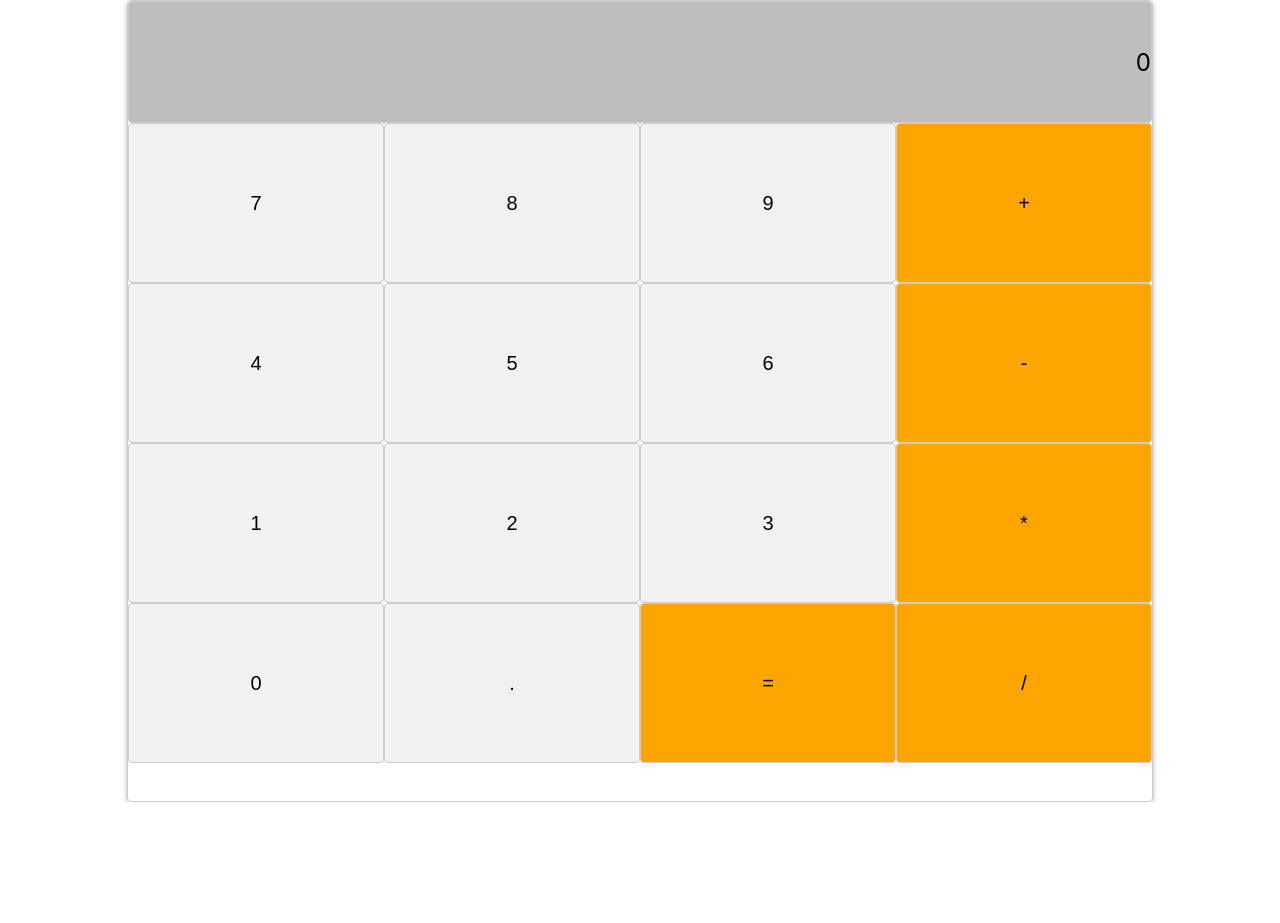
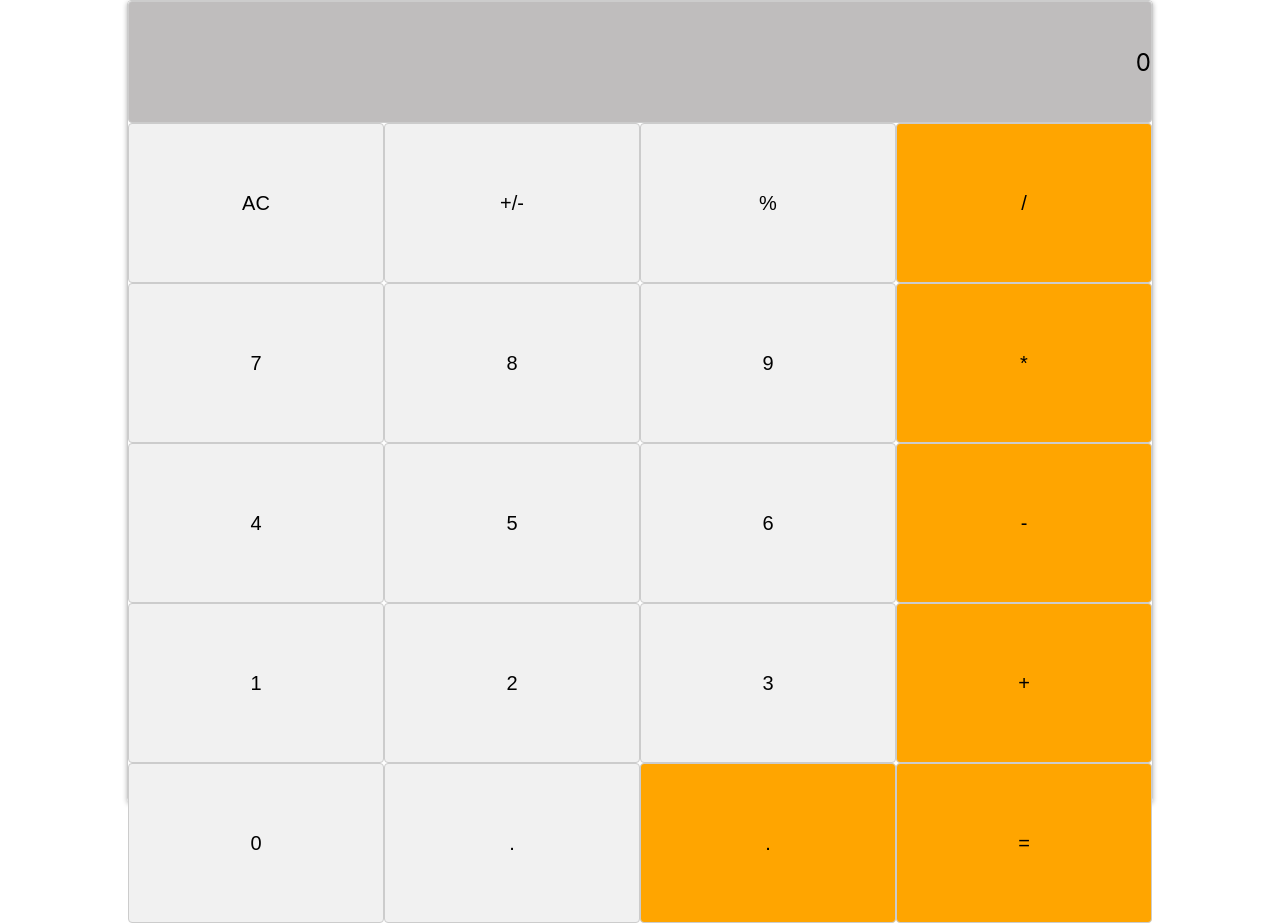
Before and after one commit to diarisdiakite/DD-math-magicians, a React (Create React App) app: page / in a window 1280 px wide. Before the commit the page ends 802 px from the top, so only its background shows below. Built offline with nearby package versions, Linux system fonts and the light colour scheme.

Commit message:
Add functions to handle click, calculate and clear

```diff
--- a/package.json
+++ b/package.json
@@ -7,6 +7,7 @@
     "@testing-library/react": "^13.4.0",
     "@testing-library/user-event": "^13.5.0",
     "big.js": "^6.2.1",
+    "prop-types": "^15.8.1",
     "react": "^18.2.0",
     "react-dom": "^18.2.0",
     "react-scripts": "5.0.1",
--- a/src/components/Calculator.js
+++ b/src/components/Calculator.js
@@ -1,13 +1,40 @@
-import React from 'react';
+import React, { useState } from 'react';
 import './css/Calculator.css';
 import Keypad from './childComponents/Keypad';
 import DisplayResult from './childComponents/DisplayResult';
+import calculate from './logic/calculate';
 
 function Calculator() {
+  const [displayValue, setDisplayValue] = useState('');
+  const [clickedButton, setClickedButton] = useState('');
+
+  const handleClear = (buttonName) => {
+    setDisplayValue('0');
+    setClickedButton(buttonName);
+  };
+
+  const handleClick = (buttonName) => {
+    setDisplayValue((prevValue) => prevValue + buttonName);
+    setClickedButton(buttonName);
+  };
+
+  const handleCalculate = () => {
+    try {
+      const result = calculate(displayValue);
+      setDisplayValue(result);
+    } catch (error) {
+      setDisplayValue('Error');
+    }
+  };
+
   return (
     <div className="calculator">
-      <DisplayResult />
-      <Keypad />
+      <DisplayResult result={displayValue} clickedButton={clickedButton} />
+      <Keypad
+        handleClick={handleClick}
+        handleCalculate={handleCalculate}
+        handleClear={handleClear}
+      />
     </div>
   );
 }
--- a/src/components/childComponents/DisplayResult.js
+++ b/src/components/childComponents/DisplayResult.js
@@ -1,9 +1,17 @@
 import React from 'react';
+import PropTypes from 'prop-types';
 
-function DisplayResult() {
+function DisplayResult({ result, clickedButton }) {
   return (
-    <div className="display">0</div>
+    <div className="display">
+      { result || clickedButton || 0 }
+    </div>
   );
 }
 
+DisplayResult.propTypes = {
+  result: PropTypes.string.isRequired,
+  clickedButton: PropTypes.string.isRequired,
+};
+
 export default DisplayResult;
--- a/src/components/childComponents/Keypad.js
+++ b/src/components/childComponents/Keypad.js
@@ -1,34 +1,189 @@
 import React from 'react';
+import PropTypes from 'prop-types';
 
-function keypad() {
+function Keypad({ handleClick, handleClear, handleCalculate }) {
   return (
+
     <div className="keypad">
       <div className="row">
-        <button type="button" className="key">7</button>
-        <button type="button" className="key">8</button>
-        <button type="button" className="key">9</button>
-        <button type="button" className="key operator">+</button>
+        <button
+          type="button"
+          name="7"
+          className="key"
+          onClick={handleClear}
+        >
+          AC
+        </button>
+        <button
+          type="button"
+          name="+/-"
+          className="key"
+          onClick={() => handleClick('+/-')}
+        >
+          +/-
+        </button>
+        <button
+          type="button"
+          name="%"
+          className="key"
+          onClick={() => handleClick('%')}
+        >
+          %
+        </button>
+        <button
+          type="button"
+          name="+"
+          className="key operator"
+          onClick={() => handleClick('/')}
+        >
+          /
+        </button>
       </div>
       <div className="row">
-        <button type="button" className="key">4</button>
-        <button type="button" className="key">5</button>
-        <button type="button" className="key">6</button>
-        <button type="button" className="key operator">-</button>
+        <button
+          type="button"
+          name="7"
+          className="key"
+          onClick={() => handleClick('7')}
+        >
+          7
+        </button>
+        <button
+          type="button"
+          name="8"
+          className="key"
+          onClick={() => handleClick('8')}
+        >
+          8
+        </button>
+        <button
+          type="button"
+          name="9"
+          className="key"
+          onClick={() => handleClick('9')}
+        >
+          9
+        </button>
+        <button
+          type="button"
+          name="+"
+          className="key operator"
+          onClick={() => handleClick('*')}
+        >
+          *
+        </button>
+      </div>
+
+      <div className="row">
+        <button
+          type="button"
+          name="4"
+          className="key"
+          onClick={() => handleClick('4')}
+        >
+          4
+        </button>
+        <button
+          type="button"
+          name="5"
+          className="key"
+          onClick={() => handleClick('5')}
+        >
+          5
+        </button>
+        <button
+          type="button"
+          name="6"
+          className="key"
+          onClick={() => handleClick('6')}
+        >
+          6
+        </button>
+        <button
+          type="button"
+          name="-"
+          className="key operator"
+          onClick={() => handleClick('-')}
+        >
+          -
+        </button>
       </div>
       <div className="row">
-        <button type="button" className="key">1</button>
-        <button type="button" className="key">2</button>
-        <button type="button" className="key">3</button>
-        <button type="button" className="key operator">*</button>
+        <button
+          type="button"
+          name="1"
+          className="key"
+          onClick={() => handleClick('1')}
+        >
+          1
+        </button>
+        <button
+          type="button"
+          name="2"
+          className="key"
+          onClick={() => handleClick('2')}
+        >
+          2
+        </button>
+        <button
+          type="button"
+          name="3"
+          className="key"
+          onClick={() => handleClick('3')}
+        >
+          3
+        </button>
+        <button
+          type="button"
+          name="+"
+          className="key operator"
+          onClick={() => handleClick('+')}
+        >
+          +
+        </button>
       </div>
       <div className="row">
-        <button type="button" className="key">0</button>
-        <button type="button" className="key">.</button>
-        <button type="button" className="key operator">=</button>
-        <button type="button" className="key operator">/</button>
+        <button
+          type="button"
+          name="0"
+          className="key"
+          onClick={() => handleClick('0')}
+        >
+          0
+        </button>
+        <button
+          type="button"
+          name="."
+          className="key"
+          onClick={() => handleClick('.')}
+        >
+          .
+        </button>
+        <button
+          type="button"
+          name="."
+          className="key operator"
+          onClick={() => handleClick('.')}
+        >
+          .
+        </button>
+        <button
+          type="button"
+          name="="
+          className="key operator"
+          onClick={handleCalculate}
+        >
+          =
+        </button>
       </div>
     </div>
   );
 }
 
-export default keypad;
+Keypad.propTypes = {
+  handleClick: PropTypes.func.isRequired,
+  handleCalculate: PropTypes.func.isRequired,
+  handleClear: PropTypes.func.isRequired,
+};
+
+export default Keypad;
```
Also changed, not shown: 1 other file (tests, documents, lock files or other folders).
